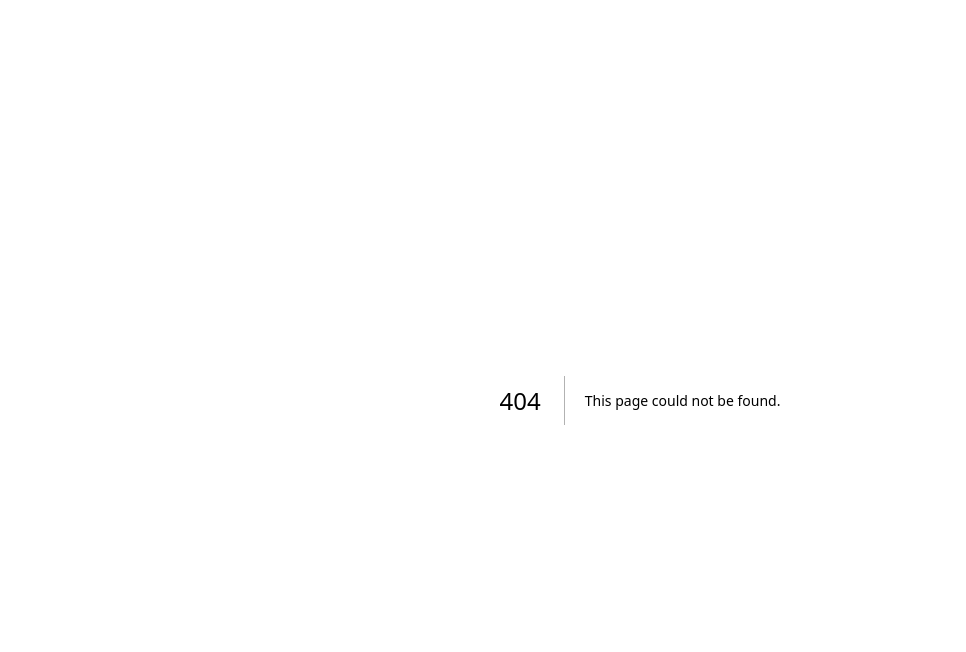
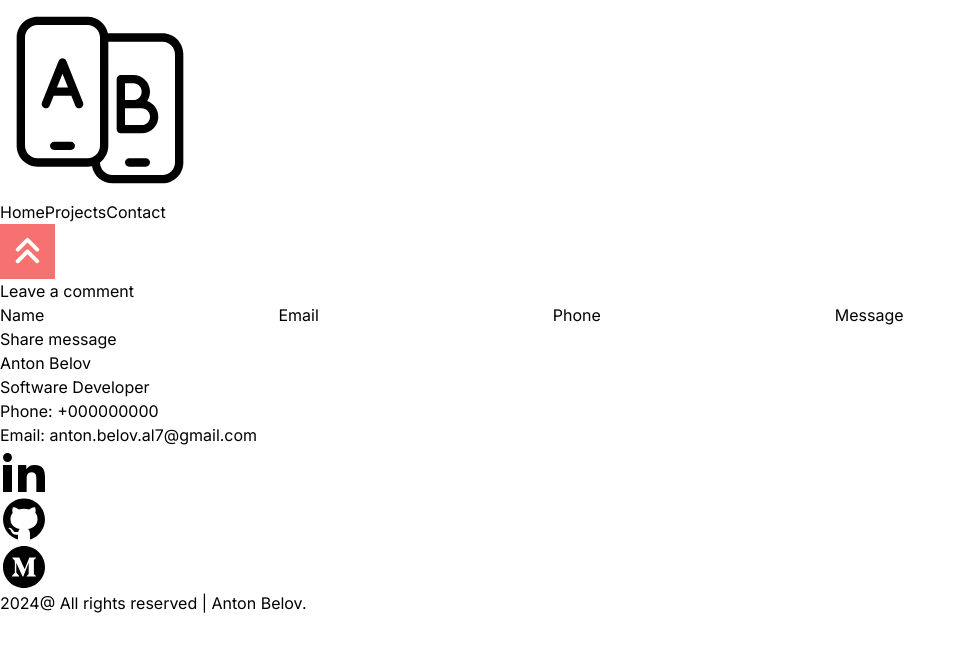
Before and after one commit to Commit2Cosmos/Porfolio-2.0, a Next.js app: page /projects in a window 1280 px wide. Before the commit this address had no page. Shown: the top 652 px of the page, without its empty margins (0-966 px from the left). Built offline with nearby package versions, Linux system fonts and the light colour scheme.

Commit message:
projects page html started

```diff
--- a/src/app/components/contact/contact.tsx
+++ b/src/app/components/contact/contact.tsx
@@ -4,7 +4,7 @@ import Button from "@/button";
 
 export default function Contact() {
     return (
-        <section>
+        <section id="contact-section">
             <h2>Leave a comment</h2>
             <Form />
             <Button text={"Share message"} btnClass={""} />
--- a/src/app/components/footer/circles.tsx
+++ b/src/app/components/footer/circles.tsx
@@ -1,7 +1,8 @@
 import Link from 'next/link';
 import { ImLinkedin2 } from 'react-icons/im';
 import { AiFillGithub, AiFillMediumCircle } from 'react-icons/ai';
-import { IconType } from 'react-icons'
+import type { IconType } from 'react-icons'
+import paths from 'paths';
 
 
 interface CircleProps {
@@ -25,9 +26,9 @@ function Circle(props: CircleProps) {
 export default function Circles() {
     return (
         <>
-            <Circle Icon={ ImLinkedin2 } link_url='linkedin_url' />
-            <Circle Icon={ AiFillGithub } link_url='github_url' />
-            <Circle Icon={ AiFillMediumCircle } link_url='medium_url' />
+            <Circle Icon={ ImLinkedin2 } link_url={paths.linkedin} />
+            <Circle Icon={ AiFillGithub } link_url={paths.github} />
+            <Circle Icon={ AiFillMediumCircle } link_url={paths.medium} />
         </>
     );
 }
--- a/src/app/components/main_page/landingMain/landingMain.tsx
+++ b/src/app/components/landingMain/landingMain.tsx
@@ -1,4 +1,5 @@
 import Button from "@/button"
+import Link from 'next/link'
 
 
 export default function LandingMain() {
@@ -8,7 +9,7 @@ export default function LandingMain() {
             <h1>Anton Belov</h1>
             <h3>Physicist by degree, developer by choice</h3>
             <Button text={"Resume"} btnClass={""} />
-            <Button text={"Contact"} btnClass={""} />
+            <Link href="/#contact-section">Contact</Link>
         </section>
     )
 }
--- a/src/app/components/navigation/menu.tsx
+++ b/src/app/components/navigation/menu.tsx
@@ -1,12 +1,12 @@
-import Button from "@/button"
+import Link from 'next/link'
 
 
 export default function Menu() {
     return (
         <div>
-            <Button text="Home" btnClass={""} />
-            <Button text="Projects" btnClass={""} />
-            <Button text="Contact" btnClass={""} />
+            <Link href="/">Home</Link>
+            <Link href="/projects">Projects</Link>
+            <Link href="/#contact-section">Contact</Link>
         </div>
     )
 }
--- a/src/app/layout.tsx
+++ b/src/app/layout.tsx
@@ -1,13 +1,17 @@
 import type { Metadata } from "next";
 import "./globals.css";
 import { Inter } from 'next/font/google';
+import Navbar from "@/navigation/navbar";
+import Contact from "@/contact/contact"
+import Footer from "@/footer/footer"
+
 
 export const inter = Inter({ subsets: ['latin'] });
 
 export const metadata: Metadata = {
     title: {
         template: "%s | Anton's Portfolio",
-        default: 'Landing Page',
+        default: "Anton's Portfolio",
       },
     description: "A portfolio website, built with NextJS and TailwindCSS",
 };
@@ -19,7 +23,12 @@ export default function RootLayout({
     }>) {
     return (
         <html lang="en">
-            <body className={`${inter.className} antialiased`}>{children}</body>
+            <body className={`${inter.className} antialiased`}>
+                <Navbar />
+                {children}
+                <Contact />
+                <Footer />
+            </body>
         </html>
     );
 }
--- a/src/app/page.tsx
+++ b/src/app/page.tsx
@@ -1,21 +1,13 @@
-import Navbar from "@/navigation/navbar";
-import LandingMain from "@/main_page/landingMain/landingMain"
-import About from "@/main_page/about/about"
-import Contact from "@/contact/contact"
-import Footer from "@/footer/footer"
+import LandingMain from "@/landingMain/landingMain"
+import About from "@/about/about"
 
 
 
 export default function Landing() {
     return (
-        <>
-            <Navbar />
-            <main>
-                <LandingMain />
-                <About />
-                <Contact />
-            </main>
-            <Footer />
-        </>
+        <main>
+            <LandingMain />
+            <About />
+        </main>
     );
 }
--- /dev/null
+++ b/src/app/paths.ts
@@ -0,0 +1,9 @@
+export default {
+    about: '#about',
+    skills: '#skills',
+    projects: '#projects',
+    contact: '#contact',
+    linkedin: 'https://www.linkedin.com/in/anton-belov-457470222/',
+    github: 'https://github.com/Commit2Cosmos',
+    medium: 'https://medium.com/@anton.belov.al7',
+}
--- /dev/null
+++ b/src/app/projects/page.tsx
@@ -0,0 +1,20 @@
+import type { Metadata } from 'next';
+import Link from 'next/link';
+import { HiChevronDoubleUp } from 'react-icons/hi';
+import paths from 'paths';
+
+
+export const metadata: Metadata = {
+    title: 'Projects'
+};
+
+
+export default function Projects() {
+    return (
+        <main>
+            <Link href={paths.about}>
+                <HiChevronDoubleUp size='55' className='bg-red-400 dark:bg-red-500 text-white p-2' />
+            </Link>
+        </main>
+    );
+}
--- a/tsconfig.json
+++ b/tsconfig.json
@@ -18,7 +18,8 @@
       }
     ],
     "paths": {
-      "@/*": ["./src/app/components/*"]
+      "@/*": ["./src/app/components/*"],
+      "*": ["./src/app/*"]
     }
   },
   "include": ["next-env.d.ts", "**/*.ts", "**/*.tsx", ".next/types/**/*.ts"],
```
Also changed, not shown: src/app/components/about/about.tsx (renamed from src/app/components/main_page/about/about.tsx), src/app/components/about/stacks.tsx (renamed from src/app/components/main_page/about/stacks.tsx), src/app/components/projects/page.tsx (deleted).
